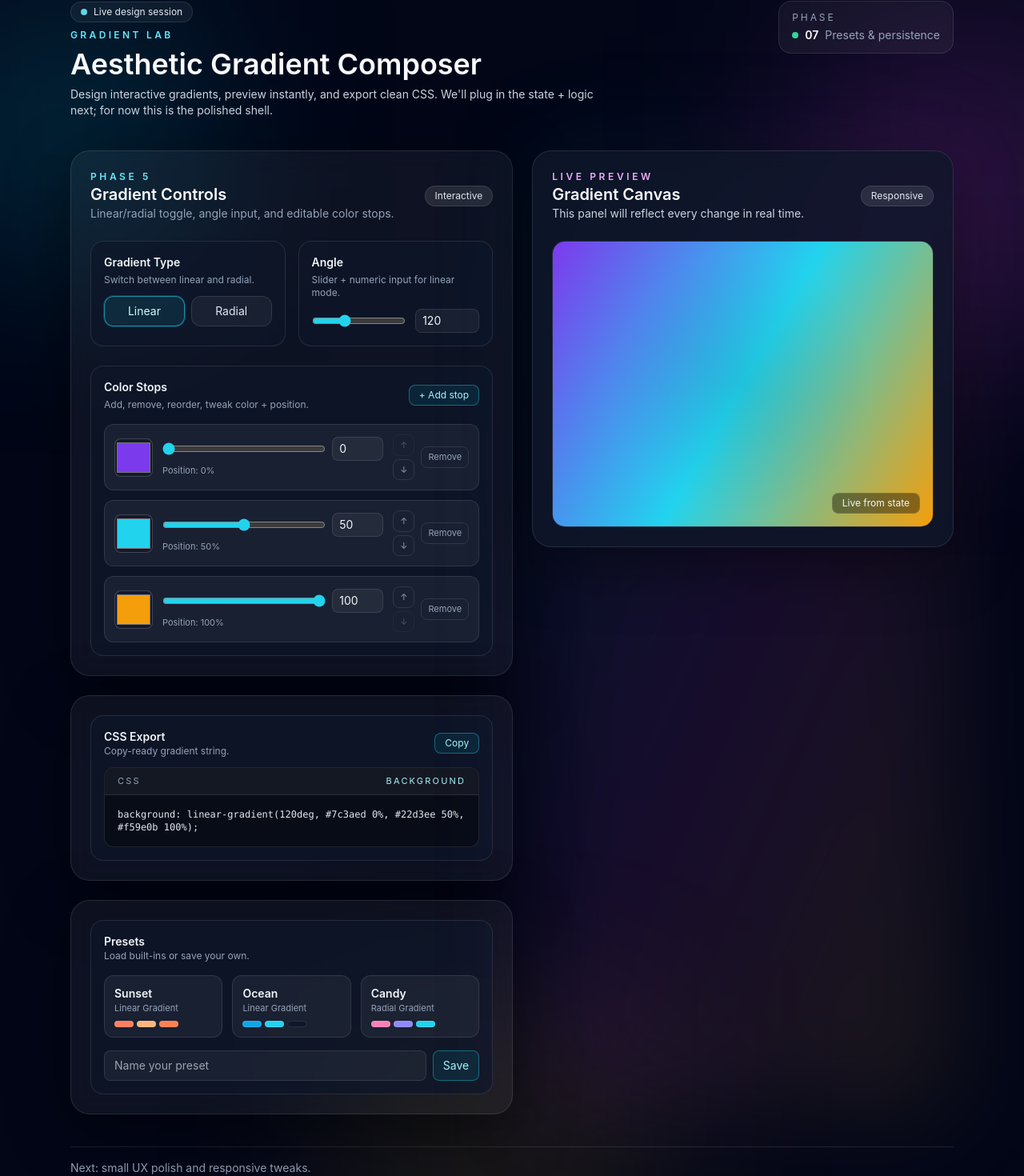
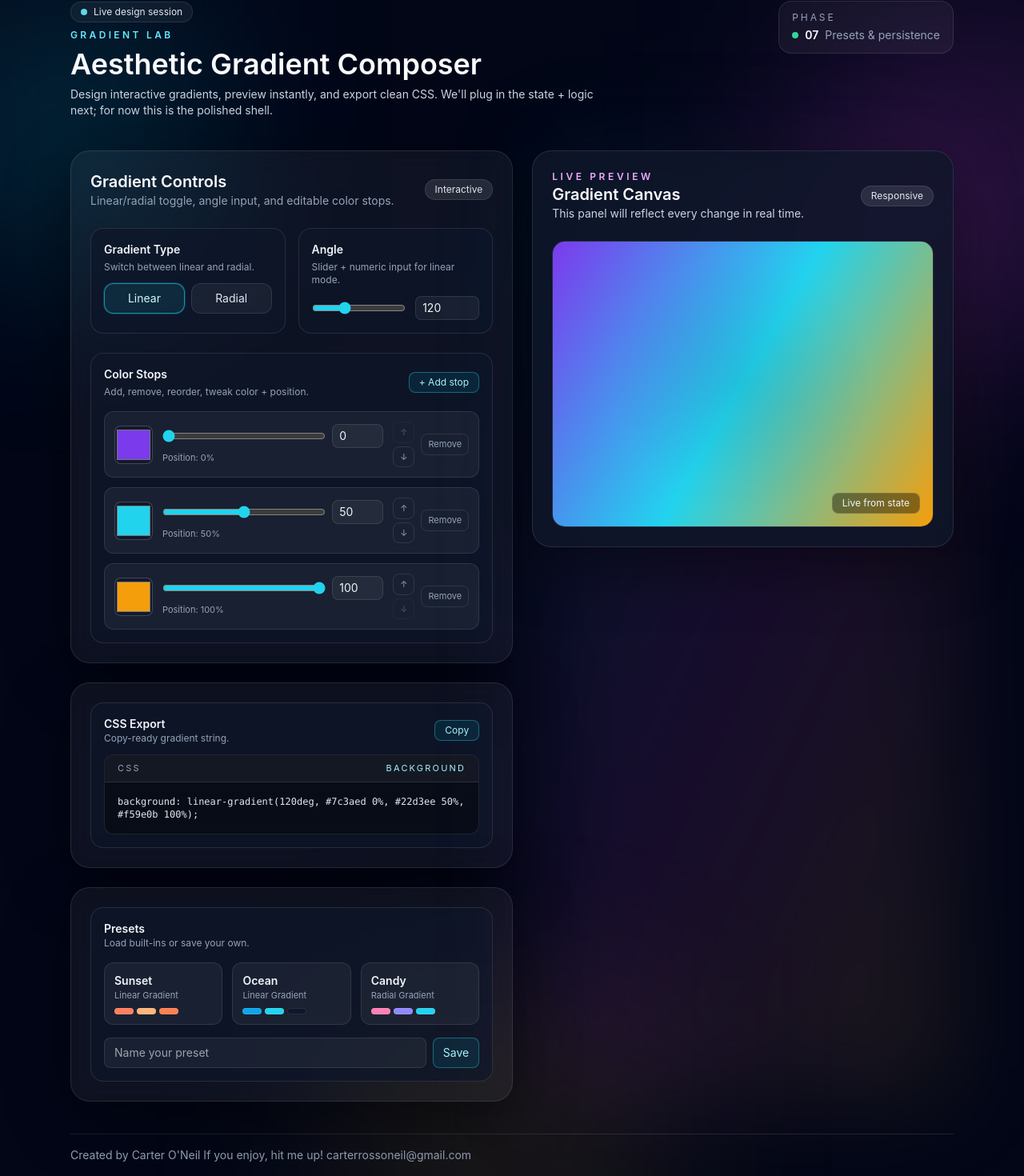
Before and after one commit to coneil9/Proj-TBD, a React (Vite) app: page / in a window 1280 px wide. Shown: the part 39-1509 px from the top of the page at 80% size. Built offline with nearby package versions, Linux system fonts and the light colour scheme.

Commit message:
Added a README, added a few changes to GradientControls.

```diff
--- a/src/App.tsx
+++ b/src/App.tsx
@@ -187,7 +187,9 @@ const App = () => {
         </main>
 
         <footer className="text-sm text-slate-400 border-t border-white/10 pt-4">
-          Next: small UX polish and responsive tweaks.
+          Created by Carter O'Neil
+          If you enjoy, hit me up!
+          carterrossoneil@gmail.com
         </footer>
       </div>
     </div>
--- a/src/components/GradientControls.tsx
+++ b/src/components/GradientControls.tsx
@@ -23,7 +23,7 @@ const GradientControls = ({
     <div className="space-y-6">
       <div className="flex items-center justify-between">
         <div>
-          <p className="text-xs uppercase tracking-[0.3em] text-cyan-300 font-semibold">Phase 5</p>
+          <p className="text-xs uppercase tracking-[0.3em] text-cyan-300 font-semibold"></p>
           <h2 className="text-xl font-semibold">Gradient Controls</h2>
           <p className="text-sm text-slate-400">
             Linear/radial toggle, angle input, and editable color stops.
```
Also changed, not shown: 1 other file (tests, documents, lock files or other folders).
